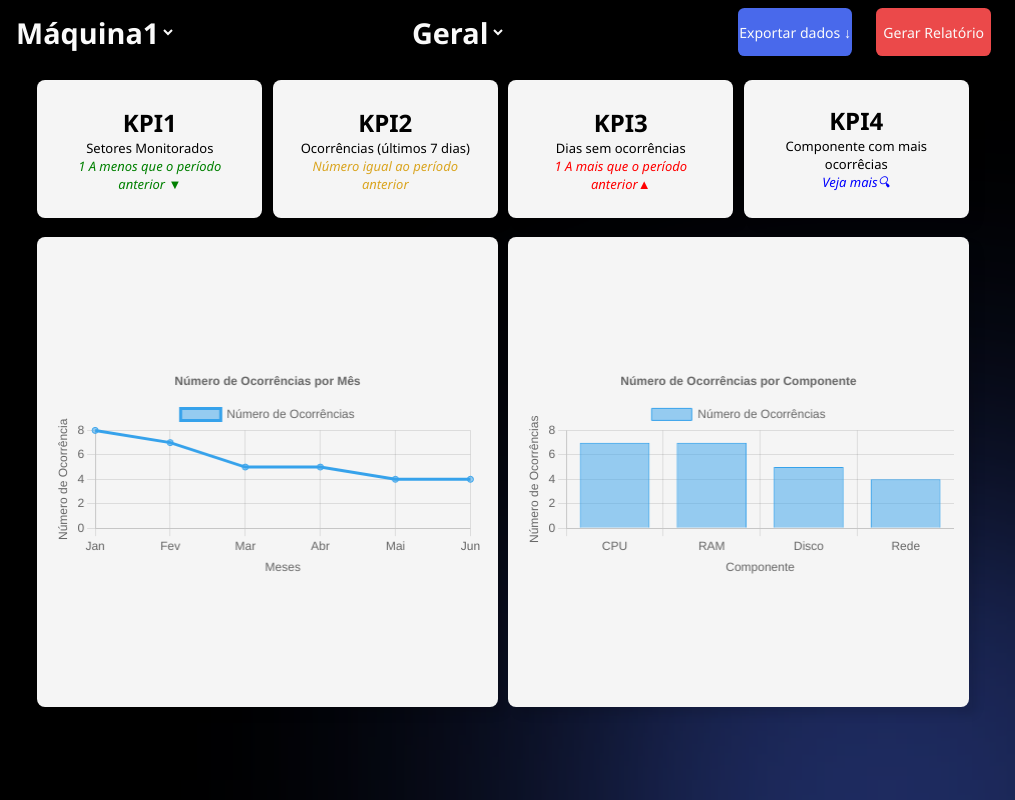
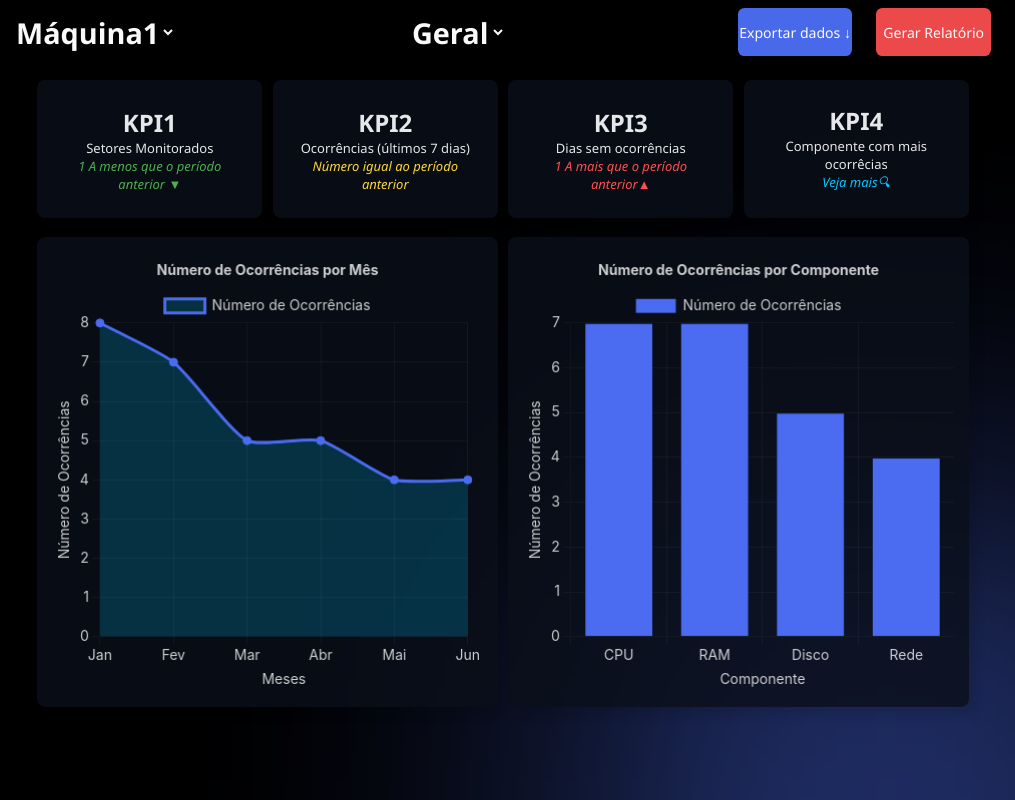
Before and after one commit to cyberbeef-projeto/aplicacao-web, a website: page web-data-viz/public/dashboard.html in a window 1280 px wide. Shown: the full height of the page, 265-1280 px from the left. Drawn offline with nearby package versions, Linux system fonts and the light colour scheme; a web font is replaced by a local one.

Commit message:
update: melhorando a estilização das KPIs e gráficos / icon logout

```diff
--- a/web-data-viz/public/css/estiloDashboard.css
+++ b/web-data-viz/public/css/estiloDashboard.css
@@ -147,6 +147,12 @@ html{
    font-size: 4vw;
 }
 
+#usuario .bx-arrow-out-left-square-half{
+   font-size: 2.5vw;
+   margin-left: auto;
+   margin-right: 0.1vw;
+}
+
 #usuario a {
     font-size: 1.5vw;
     text-decoration: none;
@@ -244,8 +250,14 @@ html{
     font-size: small;
     text-align: center;
     border-radius: 1vh;
-    background-color: whitesmoke;
+    color: rgb(255, 255, 255, 90%);
+    background-color: rgb(11, 15, 25, 80%);
 }
+
+.card:hover {
+    transform: translateY(-4px);
+    box-shadow: 0 0 16px rgba(0, 198, 255, 0.15);
+  }
 
 .kpi:hover {
     text-decoration: underline;
@@ -274,7 +286,7 @@ html{
     height: 100%;
     margin: 0.5%;
     border-radius: 1vh;
-    background-color: whitesmoke;
+    background-color: rgb(11, 15, 25, 80%);
 }
 
 .sombreado{
--- a/web-data-viz/public/dashboard.html
+++ b/web-data-viz/public/dashboard.html
@@ -41,7 +41,8 @@
     <hr>
     <div id="usuario">
     <i class='bxr  bxs-user'  style='color:#fffafa'></i>
-      <a href="" class="texto_perfil">Fulano de Tal</a>
+    <a href="" class="texto_perfil">Fulano de Tal</a>
+    <i class='bxr  bx-arrow-out-left-square-half' style="color: #fffafa;"></i>
     </div>
     <hr>
     <div id="home" class="ops_home">
@@ -102,16 +103,25 @@
   const js_grafico1 = document.getElementById('grafico1');
   const js_grafico2 = document.getElementById('grafico2');
 
+  Chart.defaults.color = "rgba(255,255,255,0.8)";
+  Chart.defaults.font.family = "Inter, sans-serif";
+  Chart.defaults.plugins.tooltip.bodyColor = "#fff";
+  Chart.defaults.font.size = 14;
+
   new Chart(js_grafico1, {
     type: 'line',
     data: {
       labels: ['Jan', 'Fev', 'Mar', 'Abr', 'Mai', 'Jun'],
-      datasets: [{label: 'Número de Ocorrências', data: [8, 7, 5, 5, 4, 4],}]
+      datasets: [{label: 'Número de Ocorrências', data: [8, 7, 5, 5, 4, 4],
+      borderColor: '#4B6CF0', backgroundColor: "rgba(0, 198, 255, 0.2)", tension: 0.2,
+      fill: true, pointRadius: 4, pointBackgroundColor: '#4B6CF0'}]
     },
     options: {
+      responsive: true,
+      maintainAspectRatio: false,
       scales: {
-        x: {beginAtZero: true, title: {display: true, text: 'Meses'},},
-        y: {beginAtZero: true, title: {display: true, text: 'Número de Ocorrência'},}
+        x: {grid: { color: "rgba(255,255,255,0.05)" }, beginAtZero: true, title: {display: true, text: 'Meses'},},
+        y: {grid: { color: "rgba(255,255,255,0.05)" }, beginAtZero: true, title: {display: true, text: 'Número de Ocorrências'},}
       },
       plugins: {title: {display: true, text: 'Número de Ocorrências por Mês'}}
     },
@@ -122,12 +132,14 @@
     type: 'bar',
     data: {
       labels: ['CPU', 'RAM', 'Disco', 'Rede'],
-      datasets: [{label: 'Número de Ocorrências', data: [7, 7, 5, 4, 3, 3], borderWidth: 1}]
+      datasets: [{label: 'Número de Ocorrências', data: [7, 7, 5, 4, 3, 3], borderWidth: 1, backgroundColor: '#4B6CF0',}]
     },
     options: {
+      maintainAspectRatio: false,
+      responsive: true,
       scales: {
-      x: {beginAtZero: true, title: {display: true,text: 'Componente'},},
-      y: {beginAtZero: true, title: {display: true, text: 'Número de Ocorrências'}}
+      x: {grid: { color: "rgba(255,255,255,0.05)" }, beginAtZero: true, title: {display: true,text: 'Componente'},},
+      y: {grid: { color: "rgba(255,255,255,0.05)" },beginAtZero: true, title: {display: true, text: 'Número de Ocorrências'}}
       },
       plugins: {title: { display: true, text: 'Número de Ocorrências por Componente'}}
     }
@@ -153,10 +165,10 @@
   }
 
   function textoComparacao(comparacao) {
-    if (isNaN(comparacao)) return ["blue", "Veja mais🔍︎"]
-    else if (comparacao > 0) return ["red", comparacao + " A mais que o período anterior▲"]
-    else if (comparacao < 0) return ["green", comparacao * (-1) +  " A menos que o período anterior ▼"]
-    else return ["goldenrod", "Número igual ao período anterior"]
+    if (isNaN(comparacao)) return ["#00c6ff", "Veja mais🔍︎"]
+    else if (comparacao > 0) return ["#ff4d4d", comparacao + " A mais que o período anterior▲"]
+    else if (comparacao < 0) return ["#4caf50", comparacao * (-1) +  " A menos que o período anterior ▼"]
+    else return ["#fdd835", "Número igual ao período anterior"]
   }
 
   selectComp.addEventListener("change", () => {
```
